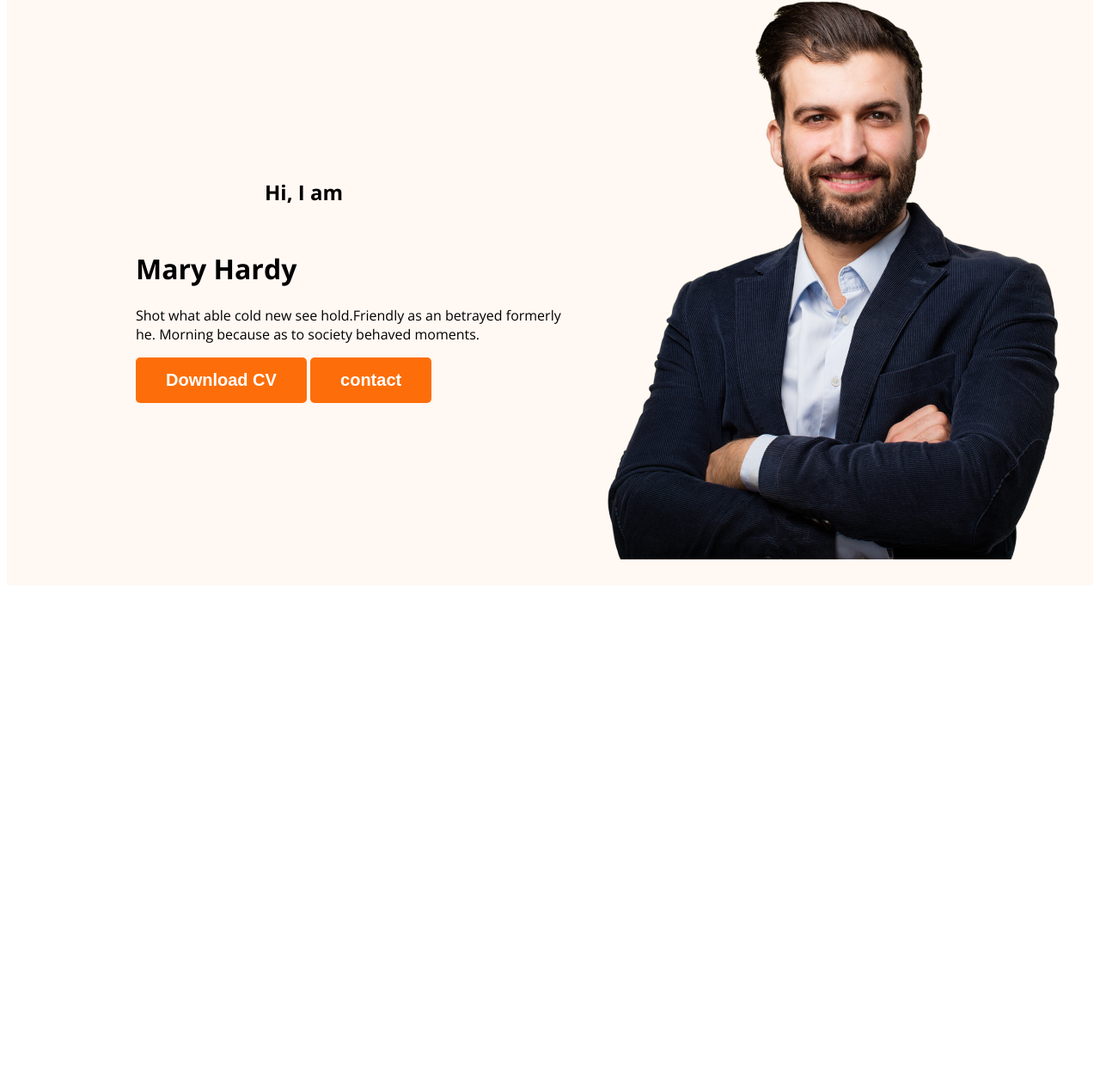
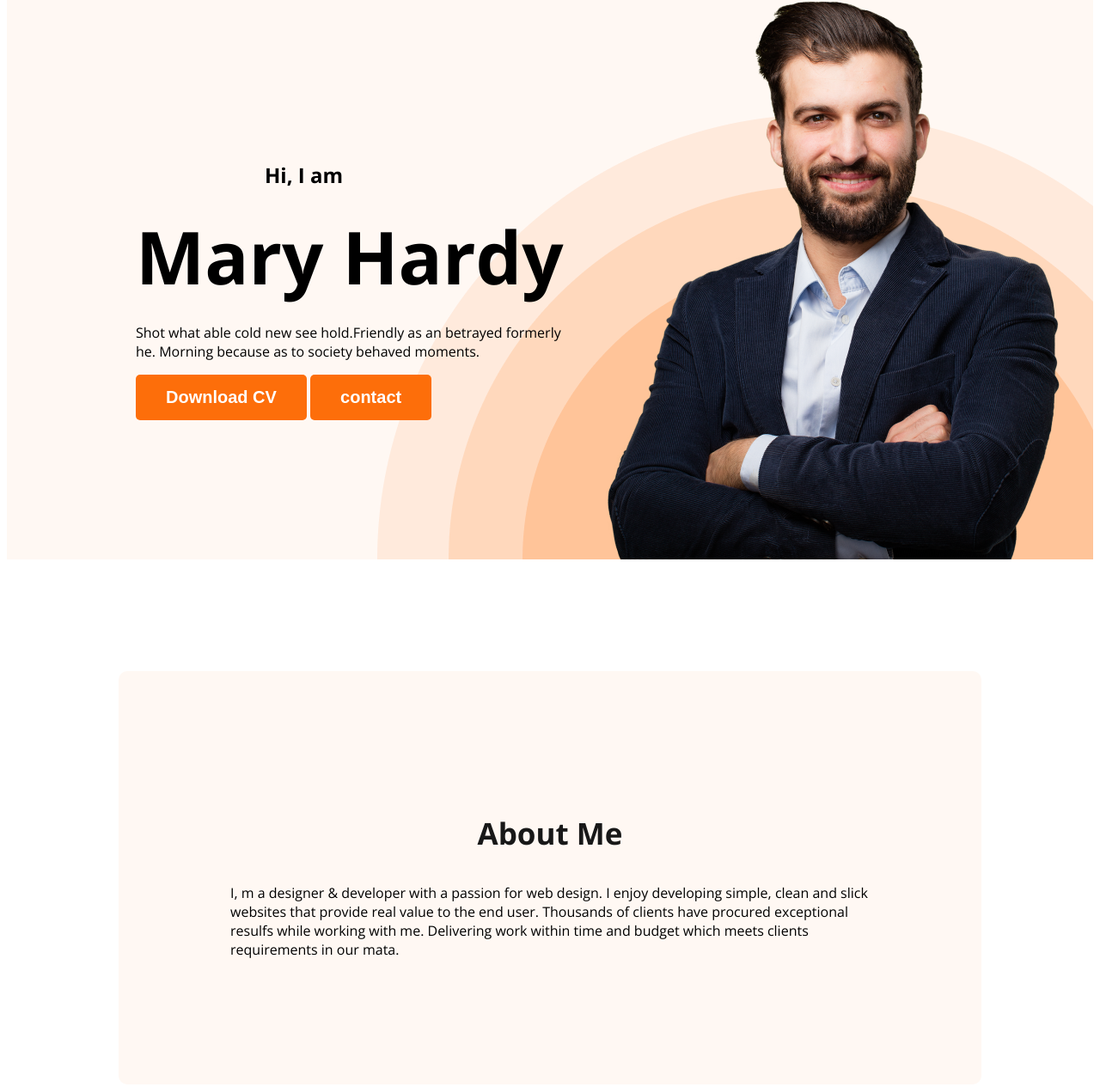
Before and after one commit to mst-rupa-akter2/webdevelop-protofile, a plain HTML site: page index.html in a window 1280 px wide. Shown: the part 248-1513 px from the top of the page at 86% size. Before the commit the page ends 937 px from the top, so only its background shows below. Drawn offline with nearby package versions, Linux system fonts and the light colour scheme.

Commit message:
added about section

```diff
--- a/index.html
+++ b/index.html
@@ -21,9 +21,9 @@
 </nav>
 <div class="banner">
     <div>
-         <h2 class="banner -greeting">Hi, I am</h2>
+         <h2 class="banner -greeting">Hi, I  am</h2>
         <h1 class="banner-title">Mary Hardy</h1>
-         <p>
+         <p class="banner-discription">
         Shot what able cold new see hold.Friendly as an betrayed formerly he. Morning because as to society behaved moments.
             </p>
         <button class="btn-primary" >Download CV </button>
@@ -35,7 +35,10 @@
     </header>
 
     <main>
-
+<section class="about">
+<h3 class="section-title">About Me</h3>
+<p class="section-description">I, m a designer & developer with a passion for web design. I enjoy developing simple, clean and slick websites that provide real value to the end user. Thousands of clients have procured exceptional resulfs while working with me. Delivering work within time and budget which meets clients requirements in our mata.</p>
+</section>
     </main>
     <footer>
 
--- a/styles.html/portfolio.css
+++ b/styles.html/portfolio.css
@@ -13,6 +13,19 @@ body {
  font-size: 20px;
  font-weight: 700;
  padding: 15px 35px;
+}
+.section-title{
+    color:#181818 ;
+    text-align: center;
+    font-size: 35px;
+    font-style: normal;
+    font-weight: 700;
+}
+
+.section-discription{
+    color:#757575;
+    text-align: center;
+    font-size: 18px;
 }
 /* nav related styles */
 nav{
@@ -48,15 +61,40 @@ nav h3{
 /*header related styles*/
 .header{
     background-color: #FFF8F3;
+    background-image: url('../images/header_bg.png');
+    background-repeat: no-repeat;
+    background-position:bottom right ;
 }
 .banner{
-    padding:30px 30px 30px 150px ;
+    padding:30px 30px 0px 150px ;
     display:flex;
     align-items: center;
+    justify-content: space-between;
+
 }
     .banner-greeting {
-        text-align:left;
+
+        font-size: 75px;
+        color: #474747;
+        margin-bottom: 0px;
+    }
+    .banner-title{
+        font-size: 85px;
+        font-weight: 700;
+        margin-top: 5px;
+        margin-bottom: 20px;
     }
     .banner .profile-pic{
-        width: 500px;
+        width: 584px;
+
     }
+    /* main section styles */
+
+    /* about section styles */
+    .about{
+        padding: 130px;
+        border-radius:10px;
+        background: #FFF8F3;
+        margin: 130px;
+
+    }
```
Also changed, not shown: images/developer.png (added), images/header_bg.png (added).
